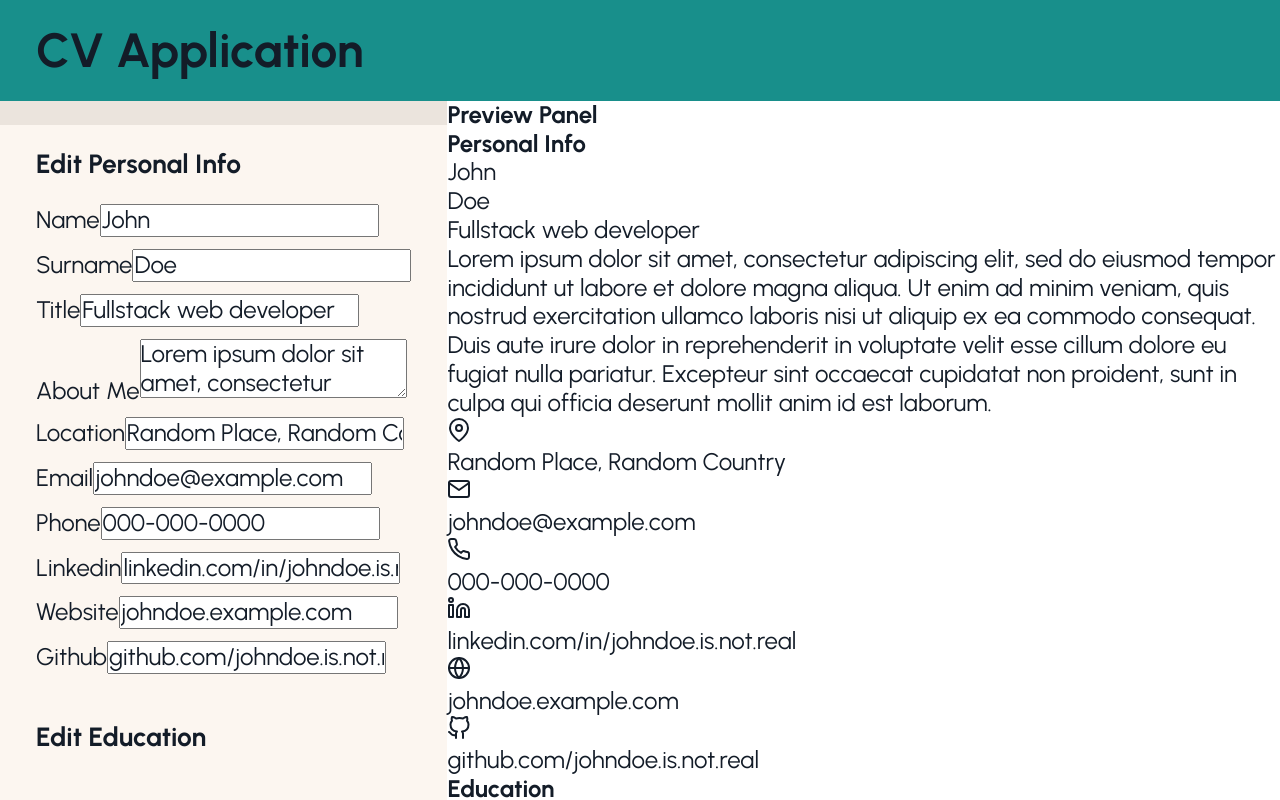
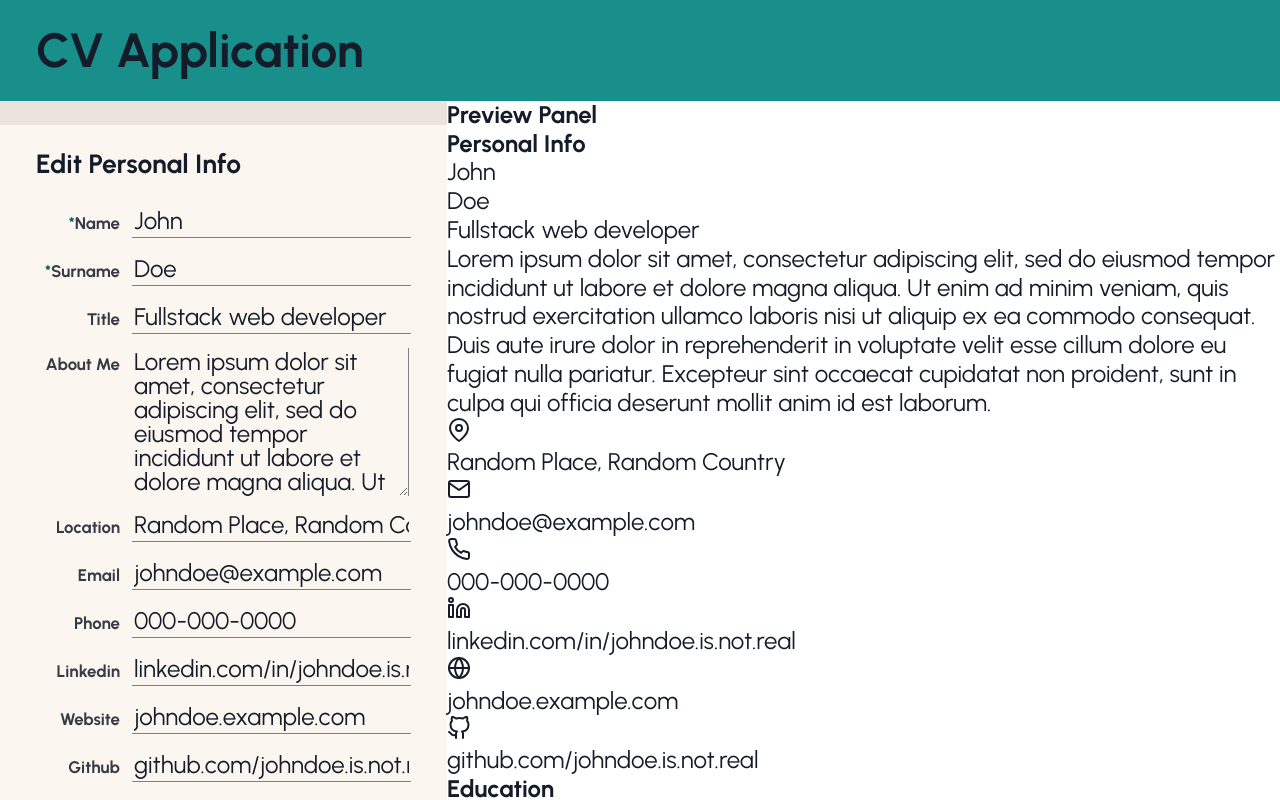
Before and after one commit to frarosset/cv-application, a React (Vite) app: page / in a window 1280 px wide. Shown: the top 800 px of the page. Built offline with nearby package versions, Linux system fonts and the light colour scheme.

Commit message:
style(InputWithLabel): add style to InputWithLabel component

```diff
--- a/src/components/base/InputWithLabel.jsx
+++ b/src/components/base/InputWithLabel.jsx
@@ -1,5 +1,6 @@
 import Input from "./Input.jsx";
 import TextArea from "./TextArea.jsx";
+import "../../styles/base/InputWithLabel.css";
 
 function InputWithLabel({
   id,
--- /dev/null
+++ b/src/styles/base/InputWithLabel.css
@@ -0,0 +1,81 @@
+.input-with-label {
+  display: flex;
+  gap: var(--label-input-gap);
+  align-items: baseline;
+}
+
+.input-with-label label {
+  text-align: right;
+  width: var(--label-width);
+  font-size: var(--label-fontsize);
+  font-weight: bold;
+  color: var(--label-color);
+}
+
+.input-with-label input,
+.input-with-label textarea {
+  flex: 1;
+  line-height: 1;
+  font-size: var(--input-fontsize);
+  background-color: transparent;
+
+  border: none;
+  padding: var(--input-padding);
+  color: var(--input-color);
+}
+
+.input-with-label input::placeholder,
+.input-with-label textarea::placeholder {
+  color: var(--input-placeholder-color);
+}
+
+.input-with-label input {
+  border-bottom: var(--input-border);
+  margin-bottom: var(--input-border-delta);
+}
+
+.input-with-label textarea {
+  height: calc(var(--textarea-rows) * 1em + 2 * var(--input-padding));
+  border-right: var(--input-border);
+  /* padding-right: calc(var(--input-padding) + var(--input-border-delta)); */
+  margin-right: var(--input-border-delta);
+}
+
+/* hover / focus style */
+
+.input-with-label input:hover,
+.input-with-label textarea:hover {
+  border-color: var(--input-color-hover);
+}
+
+.input-with-label input:hover,
+.input-with-label input:focus {
+  border-width: var(--input-border-size-plus-delta);
+  margin-bottom: 0;
+}
+
+.input-with-label textarea:hover,
+.input-with-label textarea:focus {
+  border-width: var(--input-border-size-plus-delta);
+  /* padding-right: var(--input-padding); */
+  margin-right: 0;
+}
+
+.input-with-label input:focus,
+.input-with-label textarea:focus {
+  outline: none;
+  border-color: var(--input-color-focus);
+}
+
+/* highlight required inputs / textareas */
+
+.input-with-label label:before,
+.input-with-label label:before {
+  color: var(--input-color-required);
+  font-weight: bold;
+}
+
+.input-with-label:has(input:required) label:before,
+.input-with-label:has(textarea:required) label:before {
+  content: "*";
+}
--- a/src/styles/variables.css
+++ b/src/styles/variables.css
@@ -33,6 +33,10 @@
   --col-txt-alt: var(--col-light-1);
   --col-txt-secondary: var(--col-dark-4);
 
+  --input-color: var(--col-txt);
+  --input-placeholder-color: var(--col-dark-4);
+  --label-color: var(--col-dark-2);
+
   /* Font family */
   --main-font: "Urbanist";
   --h1-font: "Urbanist";
@@ -45,6 +49,8 @@
   --h1-fontsize: 2rem;
   --h2-fontsize: 2rem;
   --h3-fontsize: 1.1rem;
+  --label-fontsize: 0.7rem;
+  --input-fontsize: 1rem;
 
   /* --icons-size: calc(var(--h3-fontsize) * var(--txt-lineheight)); */
 
@@ -63,7 +69,23 @@
   --editor-form-padding: 1rem;
   --editor-form-gap: 0.5rem;
 
+  --input-padding: 2px;
+  --label-input-gap: 0.5em;
+  --label-width: 5em;
+
   /* Radius / borders */
+  --input-border-size: 1px;
+  --input-border-delta: 2px;
+  --input-border: var(--input-border-size) solid var(--col-dark-4);
+  --input-border-size-plus-delta: calc(
+    var(--input-border-size) + var(--input-border-delta)
+  );
+  --input-color-focus: var(--col-accent-2);
+  --input-color-hover: var(--col-accent-1);
+  --input-color-required: var(--col-accent-1);
+
+  --textarea-rows: 6;
+
   /* --box-radius: max(6px, 0.9vmin); */
 
   /* Shadows */
```
